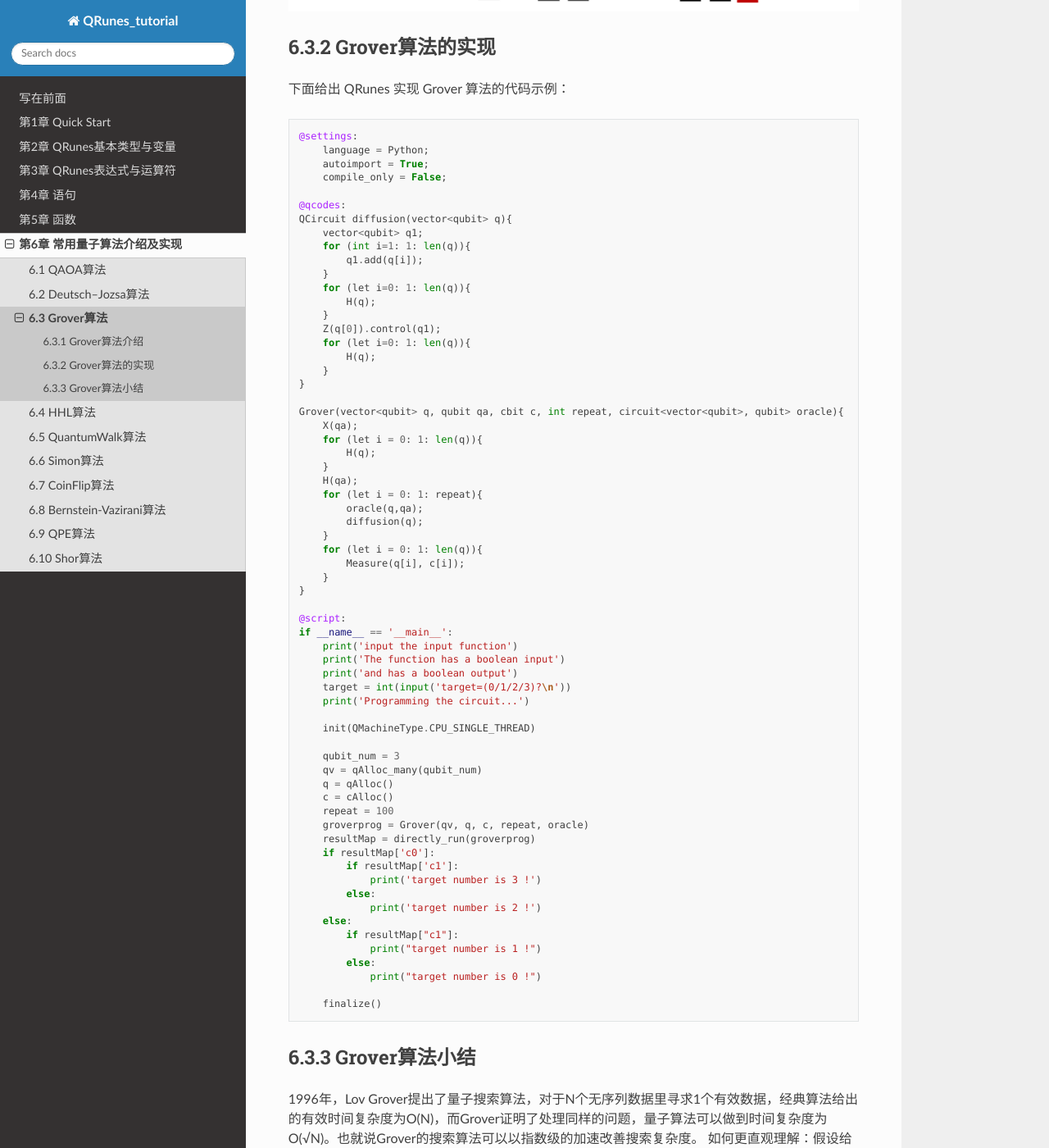
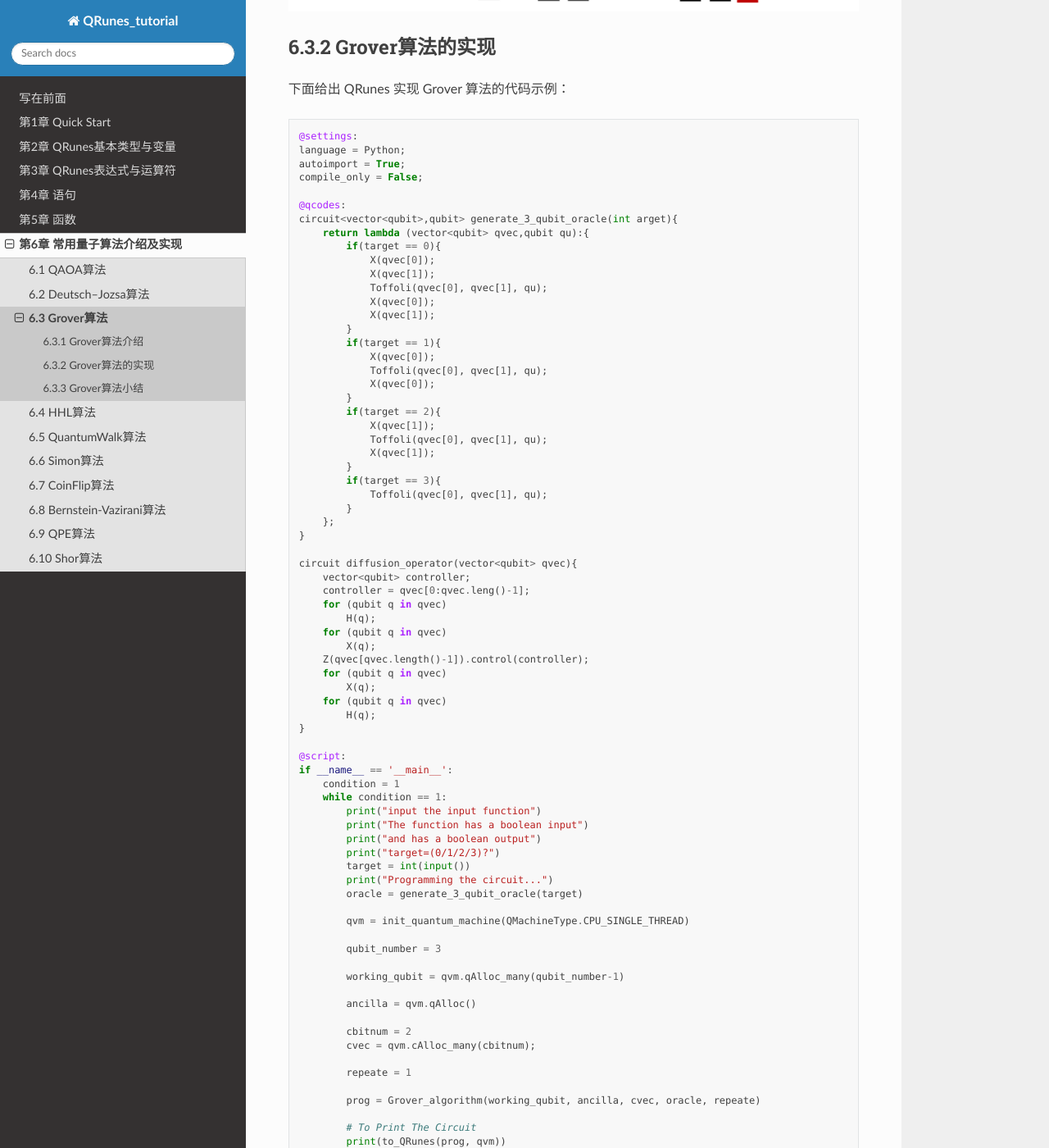
Before and after one commit to OriginQ/QRunes, a Sphinx documentation site: the page built from source/chapters/algorithms/Grover_Algorithm.rst, in a window 1280 px wide and 1400 px high, scrolled down 3318 px. Shown: the whole window at 82% size. Built offline with Sphinx 7.4.7 and the Read the Docs theme 2.0.0, drawn with Linux system fonts in a browser that asks for light colours; some of the changed text lies outside the part shown.

Commit message:
modified grover and some docs

```diff
--- a/source/chapters/algorithms/DJ_Algorithm.rst
+++ b/source/chapters/algorithms/DJ_Algorithm.rst
@@ -128,9 +128,9 @@ Deutsch–Jozsa算法是一种经过设计的情况，它证明了量子算法
         print("The function has a boolean input")
         print("and has a boolean output")
         print("f(0)= (0/1)?")
-        fx0 = input()
+        fx0 = int(input())
         print("f(1)=(0/1)?")
-        fx1 = input()
+        fx1 = int(input())
         oracle_function = [fx0,fx1]
         print("Programming the circuit...")
         two_qubit_deutsch_jozsa_algorithm(oracle_function)
--- a/source/chapters/algorithms/Grover_Algorithm.rst
+++ b/source/chapters/algorithms/Grover_Algorithm.rst
@@ -100,69 +100,93 @@
 ::
 
     @settings:
-        language = Python;
-        autoimport = True;
-        compile_only = False;
+    language = Python;
+    autoimport = True;
+    compile_only = False;
 
     @qcodes:
-    QCircuit diffusion(vector<qubit> q){
-        vector<qubit> q1;
-        for (int i=1: 1: len(q)){
-            q1.add(q[i]);
-        }
-        for (let i=0: 1: len(q)){
-            H(q);
-        }
-        Z(q[0]).control(q1);
-        for (let i=0: 1: len(q)){
-            H(q);
-        }
+    circuit<vector<qubit>,qubit> generate_3_qubit_oracle(int arget){
+        return lambda (vector<qubit> qvec,qubit qu):{
+            if(target == 0){
+                X(qvec[0]);
+                X(qvec[1]);
+                Toffoli(qvec[0], qvec[1], qu);
+                X(qvec[0]);
+                X(qvec[1]);
+            }
+            if(target == 1){
+                X(qvec[0]);
+                Toffoli(qvec[0], qvec[1], qu);
+                X(qvec[0]);
+            }
+            if(target == 2){
+                X(qvec[1]);
+                Toffoli(qvec[0], qvec[1], qu);
+                X(qvec[1]);
+            }
+            if(target == 3){
+                Toffoli(qvec[0], qvec[1], qu);
+            }
+        };
     }
 
-    Grover(vector<qubit> q, qubit qa, cbit c, int repeat, circuit<vector<qubit>, qubit> oracle){
-        X(qa);
-        for (let i = 0: 1: len(q)){
+    circuit diffusion_operator(vector<qubit> qvec){
+        vector<qubit> controller;
+        controller = qvec[0:qvec.leng()-1];
+        for (qubit q in qvec)
             H(q);
-        }
-        H(qa);
-        for (let i = 0: 1: repeat){
-            oracle(q,qa);
-            diffusion(q);
-        }
-        for (let i = 0: 1: len(q)){
-            Measure(q[i], c[i]);
-        }
+        for (qubit q in qvec)
+            X(q);
+        Z(qvec[qvec.length()-1]).control(controller);
+        for (qubit q in qvec)
+            X(q);
+        for (qubit q in qvec)
+            H(q);
     }
 
     @script:
     if __name__ == '__main__':
-        print('input the input function')
-        print('The function has a boolean input')
-        print('and has a boolean output')
-        target = int(input('target=(0/1/2/3)?\n'))
-        print('Programming the circuit...')
+        condition = 1
+        while condition == 1:
+            print("input the input function")
+            print("The function has a boolean input")
+            print("and has a boolean output")
+            print("target=(0/1/2/3)?")
+            target = int(input())
+            print("Programming the circuit...")
+            oracle = generate_3_qubit_oracle(target)
 
-        init(QMachineType.CPU_SINGLE_THREAD)
+            qvm = init_quantum_machine(QMachineType.CPU_SINGLE_THREAD)
 
-        qubit_num = 3
-        qv = qAlloc_many(qubit_num)
-        q = qAlloc()
-        c = cAlloc()
-        repeat = 100
-        groverprog = Grover(qv, q, c, repeat, oracle)
-        resultMap = directly_run(groverprog)
-        if resultMap['c0']:
-            if resultMap['c1']:
-                print('target number is 3 !')
+            qubit_number = 3
+
+            working_qubit = qvm.qAlloc_many(qubit_number-1)
+
+            ancilla = qvm.qAlloc()
+
+            cbitnum = 2
+            cvec = qvm.cAlloc_many(cbitnum);
+
+            repeate = 1
+
+            prog = Grover_algorithm(working_qubit, ancilla, cvec, oracle, repeate)
+
+            # To Print The Circuit
+            print(to_QRunes(prog, qvm))
+
+            resultMap = directly_run(prog)
+
+            if resultMap["c0"]:
+                if resultMap["c1"]:
+                    print("target number is 3 !")
+                else:
+                    print("target number is 2 !")
             else:
-                print('target number is 2 !')
-        else:
-            if resultMap["c1"]:
-                print("target number is 1 !")
-            else:
-                print("target number is 0 !")
-
-        finalize()
+                if resultMap["c1"]:
+                    print("target number is 1 !")
+                else:
+                    print("target number is 0 !")
+            destroy_quantum_machine(qvm)
 
 6.3.3 Grover算法小结
 -----------------------
--- a/source/chapters/algorithms/QAOA_Alogorithm.rst
+++ b/source/chapters/algorithms/QAOA_Alogorithm.rst
@@ -197,9 +197,9 @@ QPanda::QAOA利用经典量子混合方法，称为quantum-variational-eigensolv
             }
 
             let coef = item.getSecond();
-            VQG_CNOT(tmp_vec[0],tmp_vec[1]);
+            VQG_CNOT(tmp_vec[0], tmp_vec[1]);
             VQG_RZ(tmp_vec[1], 2*gamma*coef);
-            VQG_CNOT(tmp_vec[0],tmp_vec[1]);
+            VQG_CNOT(tmp_vec[0], tmp_vec[1]);
         }
 
         for(int i=0: 1: qlist.size()){
--- a/source/chapters/chapter3.rst
+++ b/source/chapters/chapter3.rst
@@ -18,7 +18,7 @@
 **操作数可以是常量或者一个数据对象。比如：**
 
 - 常量：3.14,1
-- 数据对象：变量？？
+- 数据对象：标识符,表达式本身
 
 3.2 表达式的类型介绍：
 --------------------------
```
Also changed, not shown: other parts of source/chapters/algorithms/QAOA_Alogorithm.rst (+1 -1 lines), source/chapters/chapter2.rst (+9 -5 lines), source/chapters/chapter5.rst (+24 -16 lines).
